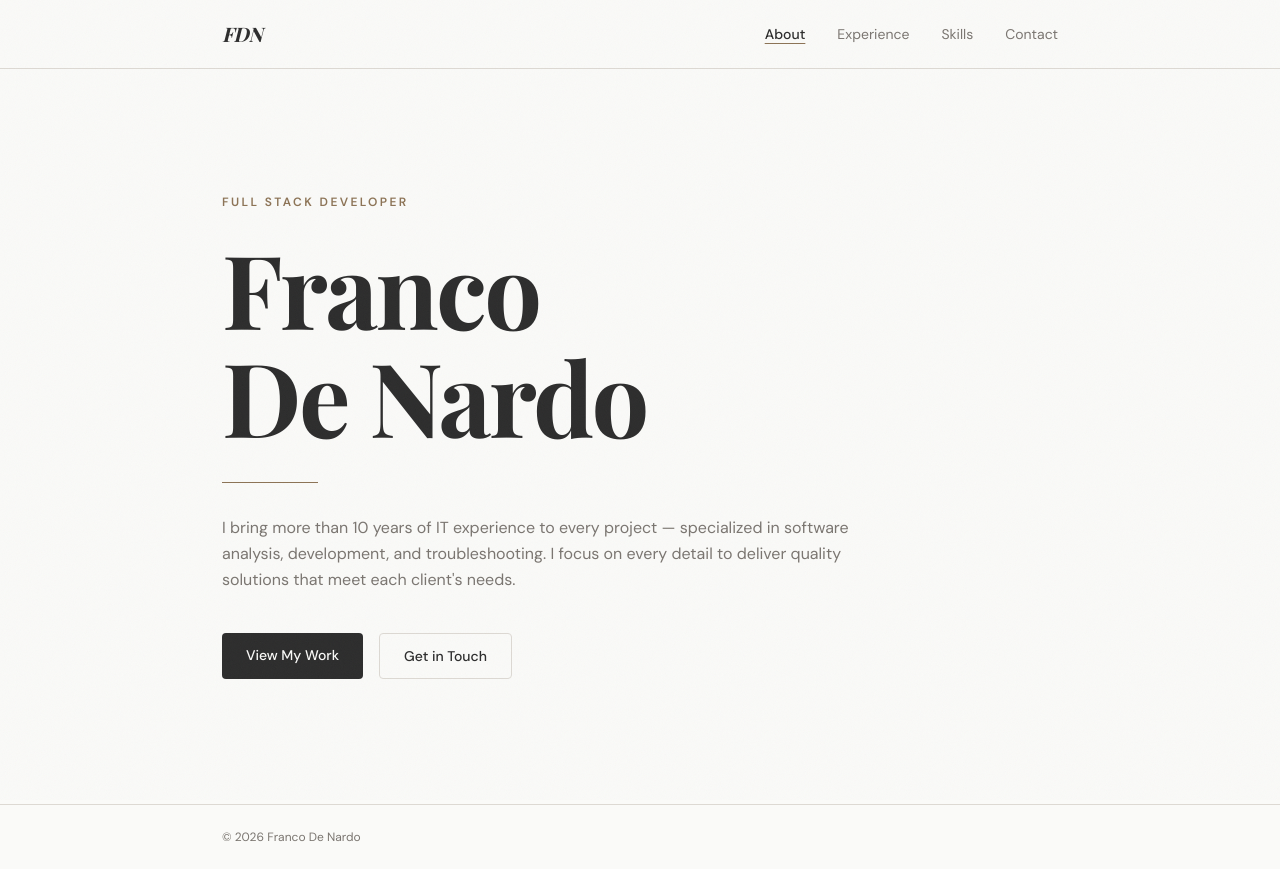
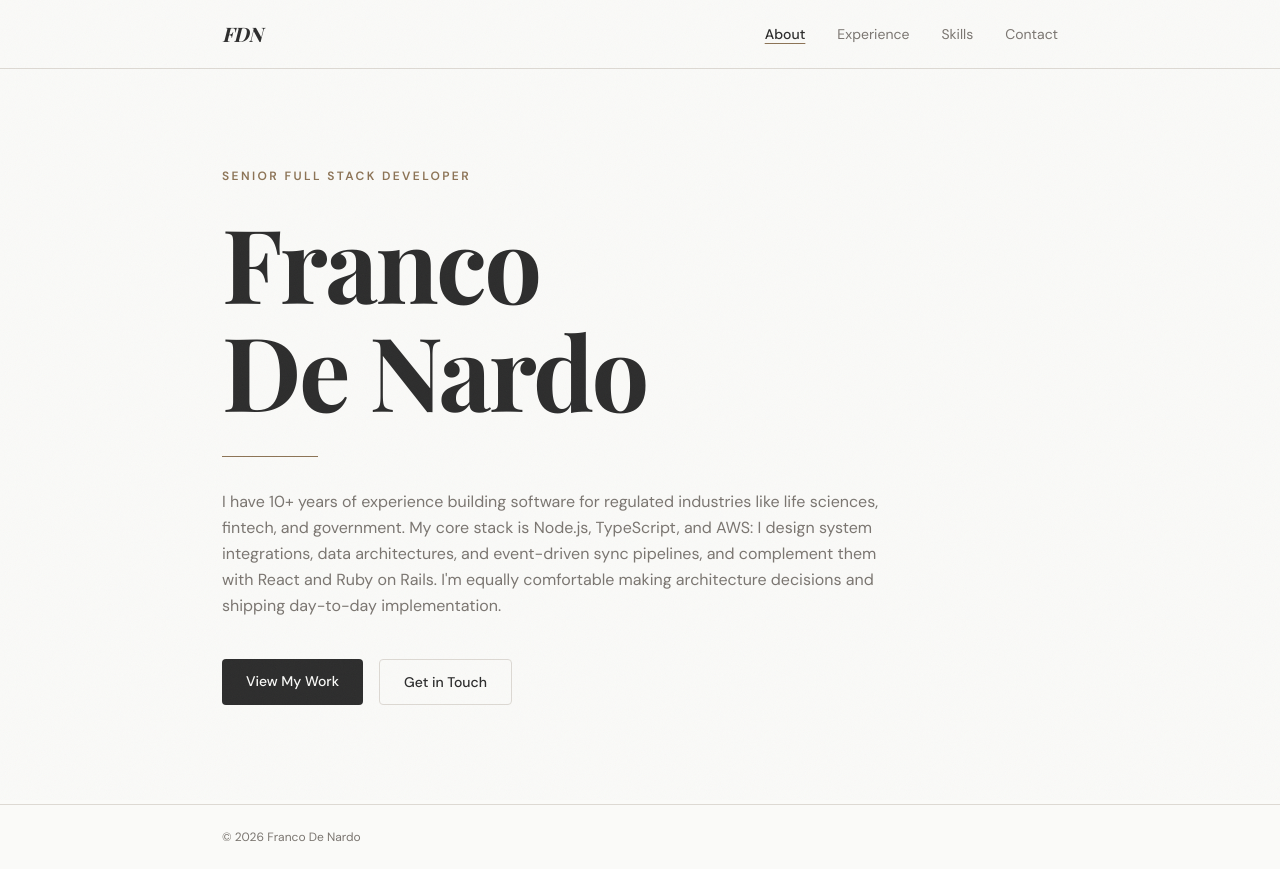
Before and after one commit to lleseg/my-portfolio, a Next.js app: page / in a window 1280 px wide. Built offline with nearby package versions, Linux system fonts and the light colour scheme; a web font is replaced by a local one.

Commit message:
feat: :sparkles: update home intro and metadata from LinkedIn

```diff
--- a/app/layout.tsx
+++ b/app/layout.tsx
@@ -14,9 +14,9 @@ const dmSans = DM_Sans({
 });
 
 export const metadata: Metadata = {
-  title: "Franco De Nardo — Full Stack Developer",
+  title: "Franco De Nardo — Senior Full Stack Developer",
   description:
-    "Full Stack Developer with 10+ years of IT experience, specialized in software analysis, development, and troubleshooting.",
+    "Senior Full Stack Developer with 10+ years of experience building software for regulated industries like life sciences, fintech, and government.",
 };
 
 export default function RootLayout({
--- a/app/page.tsx
+++ b/app/page.tsx
@@ -12,7 +12,7 @@ export default function HomePage() {
         className="animate-fade-up animation-delay-100 mb-6 text-xs font-semibold uppercase tracking-[0.2em]"
         style={{ color: "var(--bronze)" }}
       >
-        Full Stack Developer
+        Senior Full Stack Developer
       </p>
 
       <h1
@@ -33,9 +33,12 @@ export default function HomePage() {
         className="animate-fade-up animation-delay-400 max-w-[60ch] text-base leading-relaxed"
         style={{ color: "var(--muted)" }}
       >
-        I bring more than 10 years of IT experience to every project — specialized
-        in software analysis, development, and troubleshooting. I focus on every
-        detail to deliver quality solutions that meet each client&apos;s needs.
+        I have 10+ years of experience building software for regulated industries
+        like life sciences, fintech, and government. My core stack is Node.js,
+        TypeScript, and AWS: I design system integrations, data architectures, and
+        event-driven sync pipelines, and complement them with React and Ruby on
+        Rails. I&apos;m equally comfortable making architecture decisions and
+        shipping day-to-day implementation.
       </p>
 
       <div className="animate-fade-up animation-delay-500 mt-10 flex flex-wrap gap-4">
```
